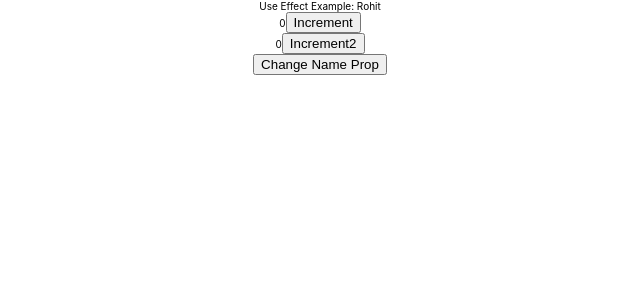
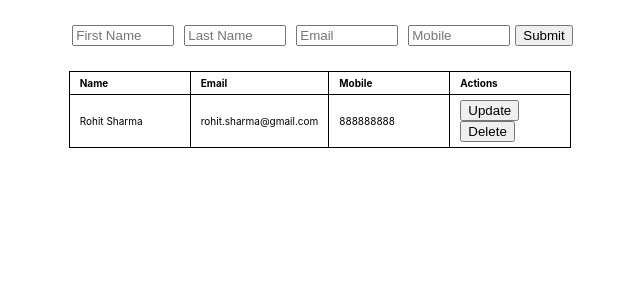
Before and after one commit to velocityvimannagar/react9thmarchbatch, a React (Create React App) app: page / in a window 1280 px wide. Shown: the top 300 px of the page, without its empty margins (320-960 px from the left). Built offline with nearby package versions, Linux system fonts and the light colour scheme.

Commit message:
User CRUD Application

```diff
--- a/src/App.js
+++ b/src/App.js
@@ -11,6 +11,7 @@
 import { UserProfile } from './UserProfile/UserProfile';
 import { ContextExample } from './context/ContextExample';
 import { Counter } from './counter/counter';
+import { UserCrudWrapper } from './UserCrud/UserCrudWrapper';
 
 function App() {
   const [name, setName] = useState("Rohit");
@@ -43,8 +44,9 @@
         {/* <ImageCarasoul></ImageCarasoul> */}
         {/* <ContextExample></ContextExample>
         <hr></hr> */}
-        <UseEffectExample name={name}></UseEffectExample>
-        <button onClick={()=>setName(name+Math.random()*10)}>Change Name Prop</button>
+        {/* <UseEffectExample name={name}></UseEffectExample>
+        <button onClick={()=>setName(name+Math.random()*10)}>Change Name Prop</button> */}
+        <UserCrudWrapper></UserCrudWrapper>
     </div>
   );
 }
--- a/src/FormikExample.js
+++ b/src/FormikExample.js
@@ -1,7 +1,8 @@
 import { Formik, Field, Form } from 'formik';
 import "./FormExample.css"
 
-export function FormikExample() {
+export function FormikExample(props) {
+
     return <div>
         <Formik
             initialValues={{
@@ -12,6 +13,8 @@
             }}
             onSubmit={(values) => {
                 console.log("Submitted values", values)
+                // API Call - Create call
+                props.getData(values)
             }}
         >
             <Form>
--- a/src/UseEffect/UseEffectExample.js
+++ b/src/UseEffect/UseEffectExample.js
@@ -9,9 +9,7 @@
 
 
     // Example:1 Without dependency array. This effect is executed on every component render.
-    useEffect(()=>{
-        console.log('1. This is executed on every render');
-    })
+
 
     //Example2: With empty dependency array
     useEffect(()=>{
--- /dev/null
+++ b/src/UserCrud/UserCrud.css
@@ -0,0 +1,24 @@
+.user-crud-wrapper{
+    display: flex;
+    flex-direction: column;
+    justify-content: center;
+    align-items: center;
+    margin-top: 20px;
+}
+
+table, th, td{
+    border: 1px solid black;
+    border-collapse: collapse;
+}
+th, td{
+    padding: 5px 10px;
+    text-align: left;
+    width: 100px;
+}
+.user-creation-form{
+    /* display: flex; */
+    margin-bottom: 20px;
+}
+input{
+   width: 94px
+}
--- /dev/null
+++ b/src/UserCrud/UserCrudWrapper.js
@@ -0,0 +1,33 @@
+import { useState } from "react"
+import "./UserCrud.css"
+import { UserForm } from "./UserForm"
+import { UserList } from "./UserList"
+export function UserCrudWrapper() {
+    const [usersList, setUserList] = useState([
+        {
+            id: 1,
+            firstName: "Rohit",
+            lastName: "Sharma",
+            email: "rohit.sharma@gmail.com",
+            mobile: "888888888"
+        }
+    ])
+    const onDelete = (id) =>{
+        const users = usersList.filter(user=> user.id !== id);
+        setUserList([...users])
+    }
+    return <div className="user-crud-wrapper">
+        <UserForm onUserFormSubmit={(values)=>{
+            console.log('User Created',values )
+            values.id = usersList.length+1;
+            usersList.push(values)
+            setUserList([...usersList])
+        }}></UserForm>
+        <UserList usersList={usersList} onUserDelete={(id)=>{
+            const bool = window.confirm("Do you want to delete?");
+            if(bool){
+                onDelete(id)
+            }
+        }}></UserList>
+    </div>
+}
--- /dev/null
+++ b/src/UserCrud/UserForm.js
@@ -0,0 +1,37 @@
+import { Field, Form, Formik } from "formik"
+
+export function UserForm({ user, onUserFormSubmit }) {
+    return <div className="user-creation-form">
+        <Formik
+            initialValues={{
+                firstName: '',
+                lastName: '',
+                email: '',
+                mobile: ''
+            }}
+            onSubmit={(values, { resetForm }) => {
+                console.log("Submitted values", values)
+                onUserFormSubmit(values)
+                resetForm()
+            }}
+        >
+            <Form>
+                <Field id="firstName" name="firstName" placeholder="First Name" />
+                <Field id="lastName" name="lastName" placeholder="Last Name" />
+                <Field
+                    id="email"
+                    name="email"
+                    placeholder="Email"
+                    type="email"
+                />
+                <Field
+                    id="mobile"
+                    name="mobile"
+                    placeholder="Mobile"
+                    type="text"
+                />
+                <button type="submit">Submit</button>
+            </Form>
+        </Formik>
+    </div>
+}
--- /dev/null
+++ b/src/UserCrud/UserList.js
@@ -0,0 +1,36 @@
+export function UserList({usersList, onUserDelete}){
+    return <table>
+    <thead>
+        <th>Name</th>
+        <th>Email</th>
+        <th>Mobile</th>
+        <th>Actions</th>
+    </thead>
+    <tbody>
+        {usersList.map(user => {
+            return <tr key={user.id}>
+                <td>{user.firstName + ' ' + user.lastName}</td>
+                <td>{user.email}</td>
+                <td>{user.mobile}</td>
+                <td>
+                    <button>Update</button>
+                    <button onClick={()=>{
+                        onUserDelete(user.id)
+                    }}>Delete</button>
+                </td>
+            </tr>
+        })}
+
+        {/* <tr>
+            <td>Rohit Sharma</td>
+            <td>rohit.sharma@gmail.com</td>
+            <td>888888888</td>
+        </tr>
+        <tr>
+            <td>Hardik Pandya</td>
+            <td>rohit.sharma@gmail.com</td>
+            <td>888888888</td>
+        </tr> */}
+    </tbody>
+</table>
+}
```
Also changed, not shown: src/UserCrud/requirement.txt (added).
